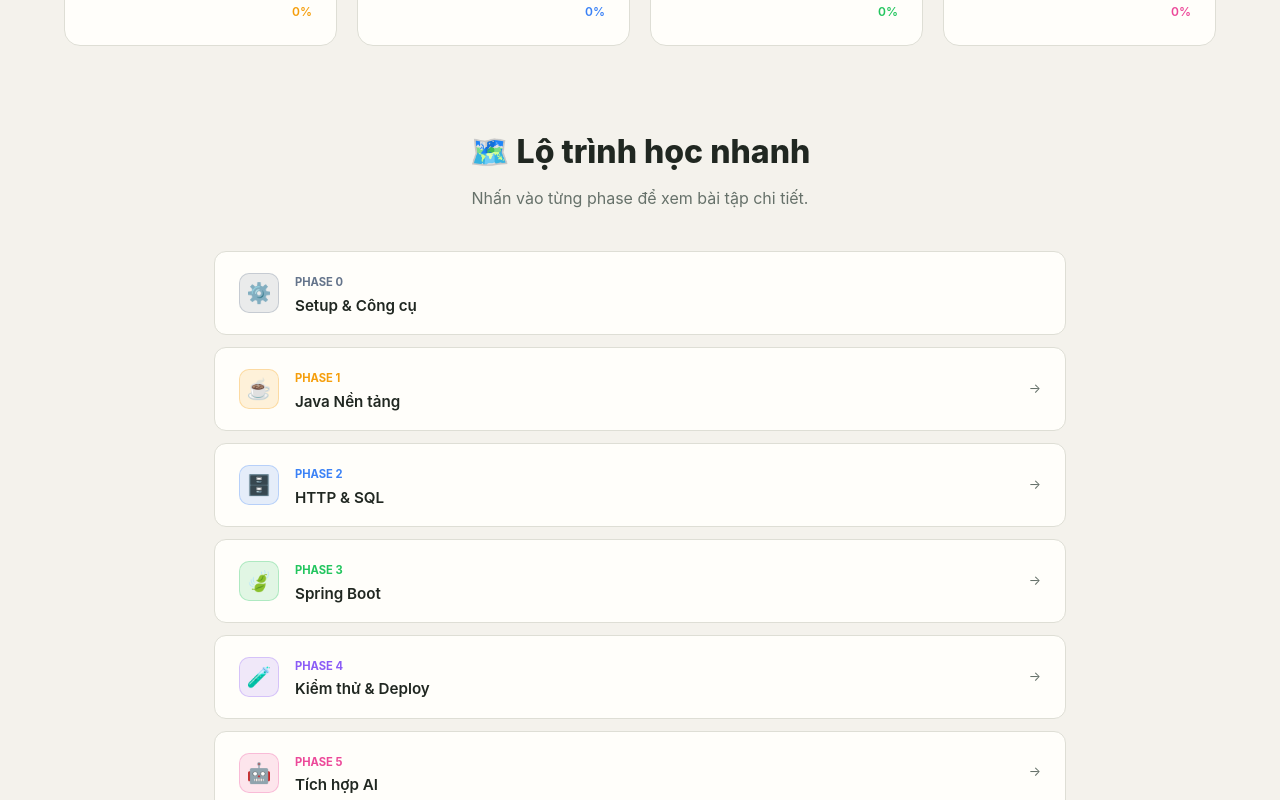
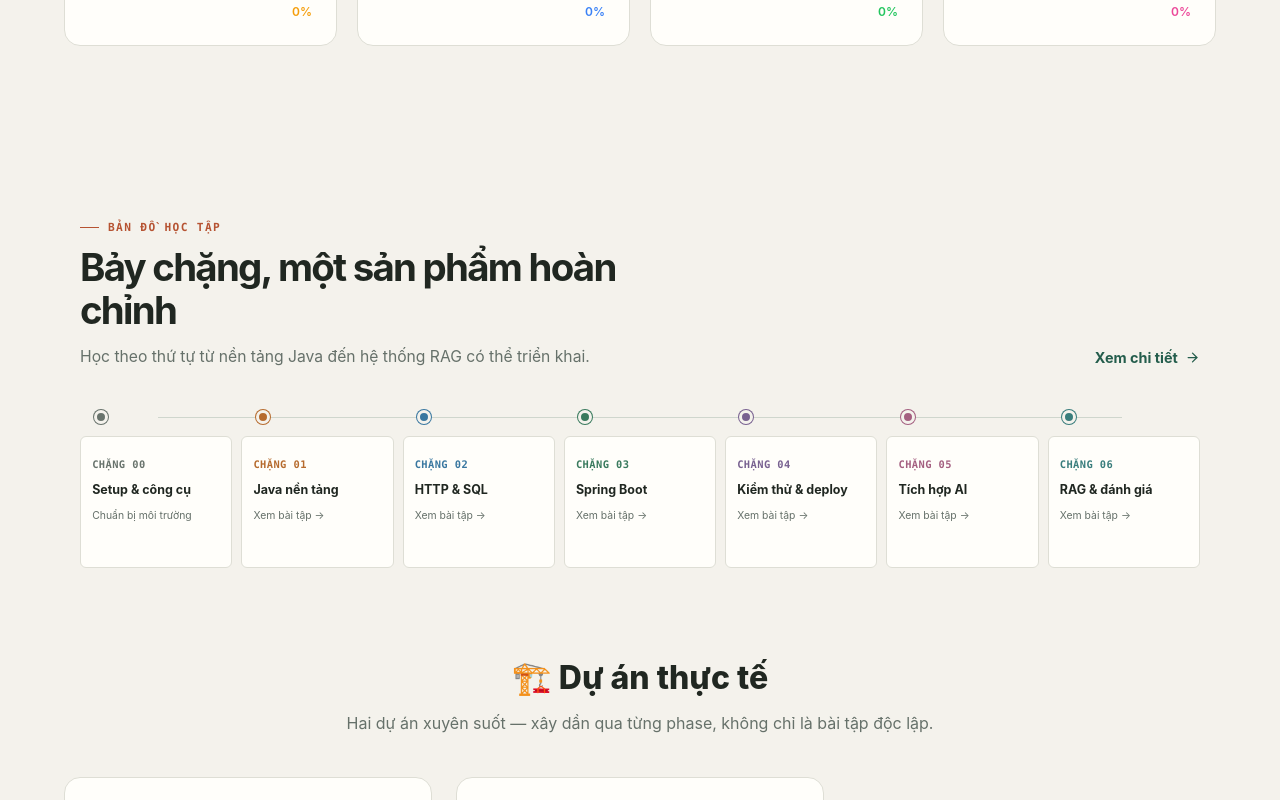
Before and after one commit to VanDung279206/JavaBackend_AI_RoadMap, a Next.js app in the folder website/: page /JavaBackend_AI_RoadMap/ in a window 1280 px wide. Shown: the part 1700-2500 px from the top of the page. Built offline with nearby package versions, Linux system fonts and the light colour scheme; no server answers.

Commit message:
interactive roadmap

```diff
--- a/website/src/components/sections/InteractiveRoadmap.tsx
+++ b/website/src/components/sections/InteractiveRoadmap.tsx
@@ -1,88 +1,56 @@
-"use client";
+import type { CSSProperties } from "react";
 import Link from "next/link";
+import { ArrowRight } from "lucide-react";
 
 const phases = [
-  { num: "0", title: "Setup & Công cụ", icon: "⚙️", color: "#64748b", slug: null },
-  { num: "1", title: "Java Nền tảng", icon: "☕", color: "#f59e0b", slug: "01_Java" },
-  { num: "2", title: "HTTP & SQL", icon: "🗄️", color: "#3b82f6", slug: "02_Http-Sql" },
-  { num: "3", title: "Spring Boot", icon: "🍃", color: "#22c55e", slug: "03_Spring" },
-  { num: "4", title: "Kiểm thử & Deploy", icon: "🧪", color: "#8b5cf6", slug: "04_Quality" },
-  { num: "5", title: "Tích hợp AI", icon: "🤖", color: "#ec4899", slug: "05_AI" },
-  { num: "6", title: "RAG & Đánh giá", icon: "🔍", color: "#06b6d4", slug: "06_RAG" },
+  { num: "00", title: "Setup & công cụ", color: "#68736c", slug: null },
+  { num: "01", title: "Java nền tảng", color: "#b66b2e", slug: "01_Java" },
+  { num: "02", title: "HTTP & SQL", color: "#3977a0", slug: "02_Http-Sql" },
+  { num: "03", title: "Spring Boot", color: "#397a5d", slug: "03_Spring" },
+  { num: "04", title: "Kiểm thử & deploy", color: "#786190", slug: "04_Quality" },
+  { num: "05", title: "Tích hợp AI", color: "#a45f80", slug: "05_AI" },
+  { num: "06", title: "RAG & đánh giá", color: "#397d7c", slug: "06_RAG" },
 ];
 
 export default function InteractiveRoadmap() {
   return (
-    <section style={{ maxWidth: 900, margin: "0 auto", padding: "0 1.5rem 5rem" }}>
-      <div style={{ textAlign: "center", marginBottom: "2.5rem" }}>
-        <h2 style={{ fontSize: "2rem", fontWeight: 800, marginBottom: "0.5rem" }}>
-          🗺️ Lộ trình học nhanh
-        </h2>
-        <p style={{ color: "var(--muted-foreground)" }}>
-          Nhấn vào từng phase để xem bài tập chi tiết.
-        </p>
+    <section className="roadmap-section layout-container" aria-labelledby="roadmap-preview-title">
+      <div className="section-heading">
+        <div className="section-heading-copy">
+          <span className="eyebrow">BẢN ĐỒ HỌC TẬP</span>
+          <h2 className="section-title" id="roadmap-preview-title">Bảy chặng, một sản phẩm hoàn chỉnh</h2>
+          <p className="section-description">Học theo thứ tự từ nền tảng Java đến hệ thống RAG có thể triển khai.</p>
+        </div>
+        <Link href="/roadmap" className="text-link">
+          Xem chi tiết <ArrowRight size={15} aria-hidden="true" />
+        </Link>
       </div>
 
-      <div style={{ display: "flex", flexDirection: "column", gap: "0.75rem" }}>
-        {phases.map((p) => {
-          const inner = (
-            <div
-              style={{
-                display: "flex",
-                alignItems: "center",
-                gap: 16,
-                background: "var(--card)",
-                border: "1px solid var(--border)",
-                borderRadius: 12,
-                padding: "1rem 1.5rem",
-                transition: "border-color 0.2s",
-                cursor: p.slug ? "pointer" : "default",
-              }}
-              onMouseEnter={(e) => {
-                if (p.slug) (e.currentTarget as HTMLDivElement).style.borderColor = p.color;
-              }}
-              onMouseLeave={(e) => {
-                (e.currentTarget as HTMLDivElement).style.borderColor = "var(--border)";
-              }}
-            >
-              <span
-                style={{
-                  width: 40,
-                  height: 40,
-                  borderRadius: 10,
-                  background: p.color + "22",
-                  border: `1px solid ${p.color}44`,
-                  display: "flex",
-                  alignItems: "center",
-                  justifyContent: "center",
-                  fontSize: "1.25rem",
-                  flexShrink: 0,
-                }}
-              >
-                {p.icon}
-              </span>
-              <div style={{ flex: 1 }}>
-                <span style={{ fontSize: "0.7rem", color: p.color, fontWeight: 700 }}>
-                  PHASE {p.num}
-                </span>
-                <div style={{ fontWeight: 600, fontSize: "0.95rem" }}>{p.title}</div>
-              </div>
-              {p.slug && (
-                <span style={{ fontSize: "0.8rem", color: "var(--muted-foreground)" }}>→</span>
-              )}
+      <div className="phase-sequence" aria-label="Các chặng của lộ trình">
+        {phases.map((phase) => {
+          const content = (
+            <div className="phase-card-content">
+              <span className="phase-card-number">CHẶNG {phase.num}</span>
+              <strong className="phase-card-title">{phase.title}</strong>
+              <span className="phase-card-link">{phase.slug ? "Xem bài tập →" : "Chuẩn bị môi trường"}</span>
             </div>
           );
+          const style = { "--phase-color": phase.color } as CSSProperties;
 
-          return p.slug ? (
+          return phase.slug ? (
             <Link
-              key={p.num}
-              href={`/docs/${p.slug}`}
-              style={{ textDecoration: "none", color: "inherit" }}
+              className="phase-card"
+              key={phase.num}
+              href={`/docs/${phase.slug}`}
+              style={style}
+              aria-label={`Mở bài tập chặng ${phase.num}: ${phase.title}`}
             >
-              {inner}
+              {content}
             </Link>
           ) : (
-            <div key={p.num}>{inner}</div>
+            <div className="phase-card" key={phase.num} style={style}>
+              {content}
+            </div>
           );
         })}
       </div>
```
